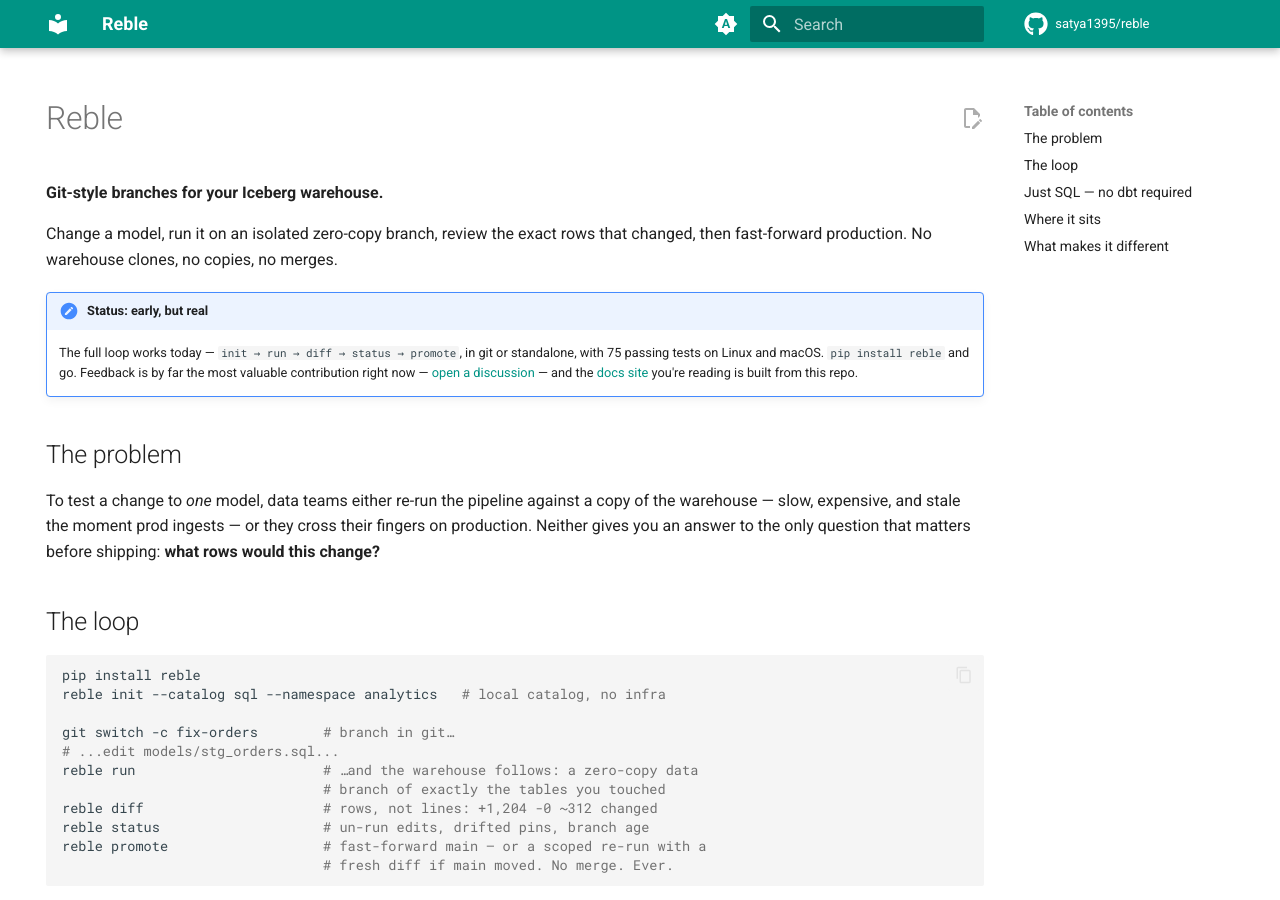
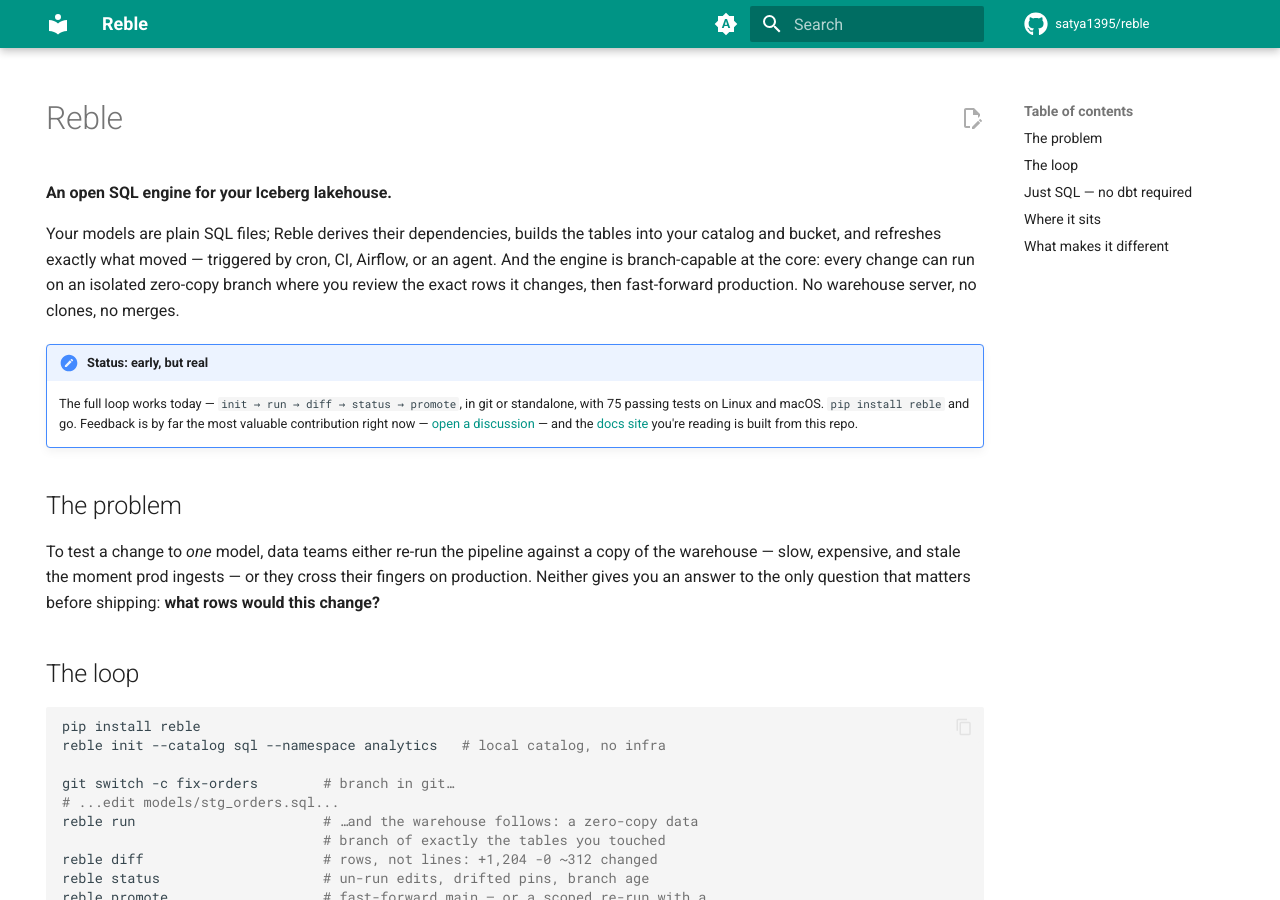
Before and after one commit to satya1395/reble, an MkDocs documentation site: the page built from docs/index.md, in a window 1280 px wide and 900 px high. Built offline with MkDocs 1.6.1 and Material for MkDocs 9.7.7, drawn with Linux system fonts in a browser that asks for light colours; comment, search, counter and statistics services are not loaded.

Commit message:
positioning: open SQL engine for the Iceberg lakehouse (branch-capable)
The product outgrew a change-management pitch: it builds and refreshes
the lakehouse, scheduled or triggered, with branching at the core. Lead
reframed in README, docs home, and package/site descriptions.

```diff
--- a/docs/index.md
+++ b/docs/index.md
@@ -5,11 +5,14 @@
 
 # Reble
 
-**Git-style branches for your Iceberg warehouse.**
+**An open SQL engine for your Iceberg lakehouse.**
 
-Change a model, run it on an isolated zero-copy branch, review the exact rows
-that changed, then fast-forward production. No warehouse clones, no copies,
-no merges.
+Your models are plain SQL files; Reble derives their dependencies, builds
+the tables into your catalog and bucket, and refreshes exactly what moved —
+triggered by cron, CI, Airflow, or an agent. And the engine is
+branch-capable at the core: every change can run on an isolated zero-copy
+branch where you review the exact rows it changes, then fast-forward
+production. No warehouse server, no clones, no merges.
 
 !!! note "Status: early, but real"
 
--- a/mkdocs.yml
+++ b/mkdocs.yml
@@ -1,5 +1,5 @@
 site_name: Reble
-site_description: Git-style branches for your Iceberg warehouse — scoped branches, row-level diffs, fast-forward promotion.
+site_description: An open SQL engine for your Iceberg lakehouse — plain-SQL models, lineage, refresh, and git-style branches.
 site_url: https://satya1395.github.io/reble/
 site_author: Reble contributors
 
```
Also changed, not shown: README.md (+14 -9 lines).
